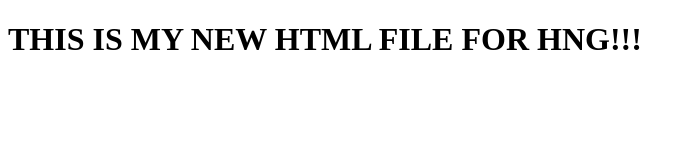
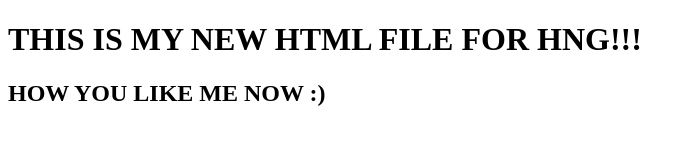
Before and after one commit to prismathic/hnginternship, a plain HTML site: page index.html in a window 1280 px wide. Shown: the whole page, without its empty margins (0-694 px from the left). Drawn offline with Linux system fonts and the light colour scheme.

Commit message:
Latest commit

```diff
--- a/index.html
+++ b/index.html
@@ -8,5 +8,6 @@
 </head>
 <body>
     <h1>THIS IS MY NEW HTML FILE FOR HNG!!!</h1>
+    <h2>HOW YOU LIKE ME NOW :)</h2>
 </body>
 </html>
```
